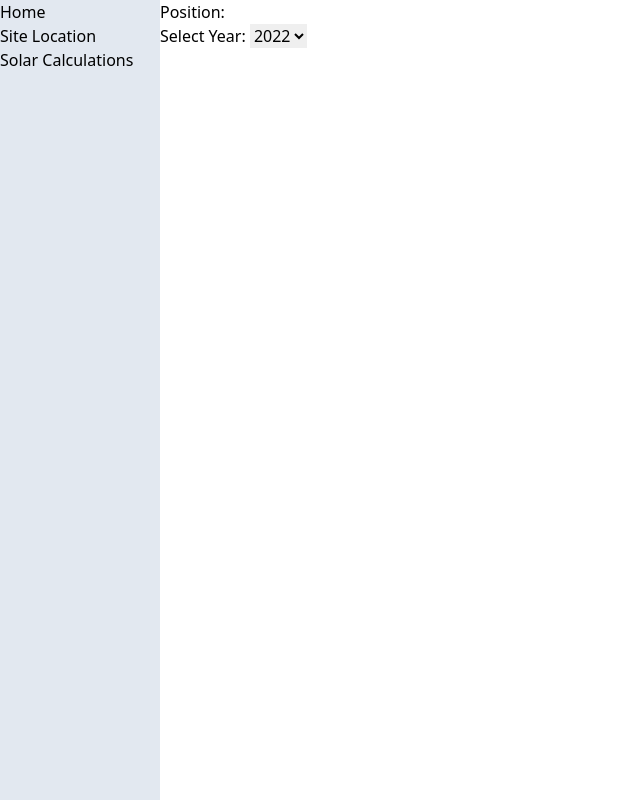
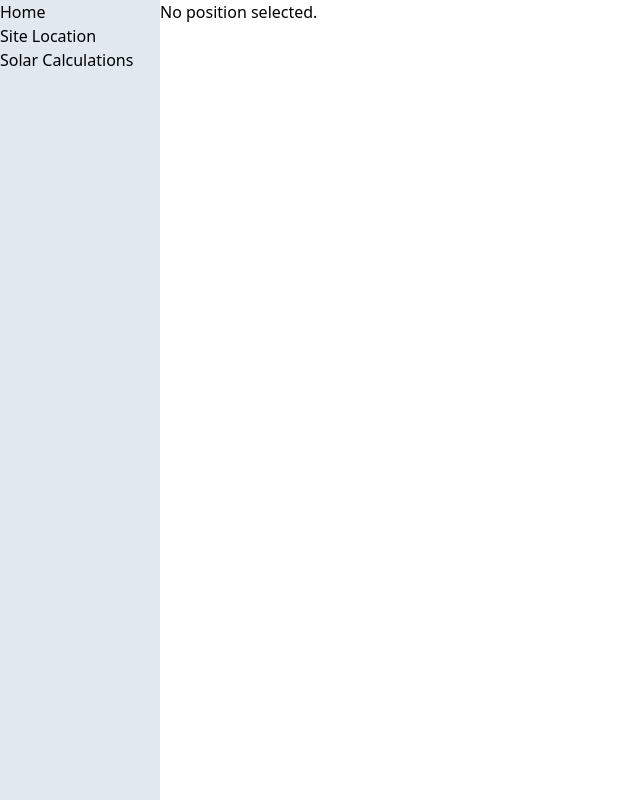
Before and after one commit to Amar-Gill/clima-viz, a Next.js app: page /solar-calculations in a window 1280 px wide. Shown: the whole page, without its empty margins (0-640 px from the left). Built offline with nearby package versions, Linux system fonts and the light colour scheme.

Commit message:
make calculateUTCOffset method public. refactor solar calculations page

```diff
--- a/pages/solar-calculations/index.tsx
+++ b/pages/solar-calculations/index.tsx
@@ -27,40 +27,43 @@ ChartJS.register(
 
 const now = new Date()
 const startYear = now.getUTCFullYear()
-const options = new Array(11).fill(null).map((_, i) => -5 + i + startYear)
+const selectYearOptions = new Array(11)
+  .fill(null)
+  .map((_, i) => -5 + i + startYear)
 
 const SolarCalculations = () => {
   const { position } = useStore((state) => state)
   const [startDate, setStartDate] = useState(startOfYear(now))
 
-  const calculator = position ? new SolarCalculator(position) : null
+  if (position) {
+    const calculator = new SolarCalculator(position)
+    const UTCOffset = calculator.calculateUTCOffset(position)
 
     return (
       <div>
-      <p>Position: {position?.toString()}</p>
+        <p>Position: {position.toString()}</p>
+        <p>UTC Offset = {UTCOffset} hours</p>
         <label htmlFor="select-year">Select Year: </label>
         <select
           id="select-year"
           defaultValue={startYear}
           onChange={(e) => setStartDate(new Date(`${e.target.value}-01-01`))}
         >
-        {options.map((v) => (
+          <br />
+          {selectYearOptions.map((v) => (
             <option value={v} key={v}>
               {v}
             </option>
           ))}
         </select>
-      {calculator && (
-        <>
-          <SolarDeclinationChart
-            calculator={calculator}
-            startDate={startDate}
-          />
         <EquationOfTimeChart calculator={calculator} startDate={startDate} />
-        </>
-      )}
+        <br />
+        <SolarDeclinationChart calculator={calculator} startDate={startDate} />
       </div>
     )
   }
 
+  return <p>No position selected.</p>
+}
+
 export default SolarCalculations
--- a/utils/solar-calculator.ts
+++ b/utils/solar-calculator.ts
@@ -18,7 +18,7 @@ class SolarCalculator {
    * @returns {number} number between -14 and 14
    * which is an approximate UTC offset based on position.
    */
-  private calculateUTCOffset(position: LatLng): number {
+  public calculateUTCOffset(position: LatLng): number {
     return Math.ceil(position.lng / 15)
   }
 
@@ -203,7 +203,7 @@ class SolarCalculator {
    *
    * @param {number} julianCentury
    * @param {number} trueLongitudeOfSun
-   * @returns apparent longitude of the Sun in degrees.
+   * @returns {number} apparent longitude of the Sun in degrees.
    */
   private apparentLongitudeOfSun(
     julianCentury: number,
```
Lines whose indentation alone changed are shown as unchanged.
